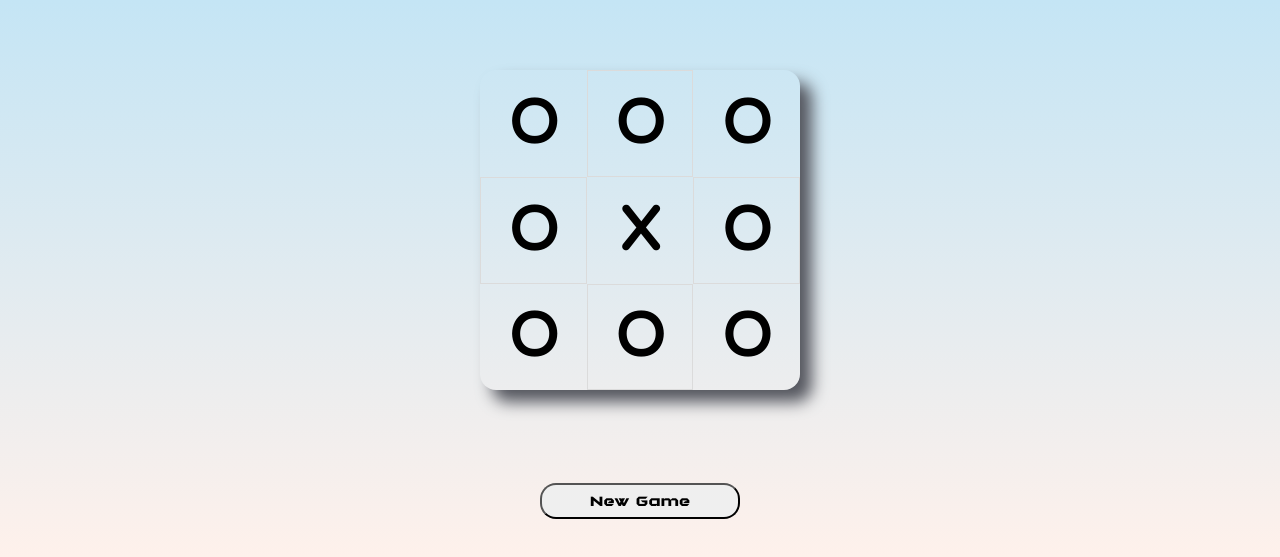
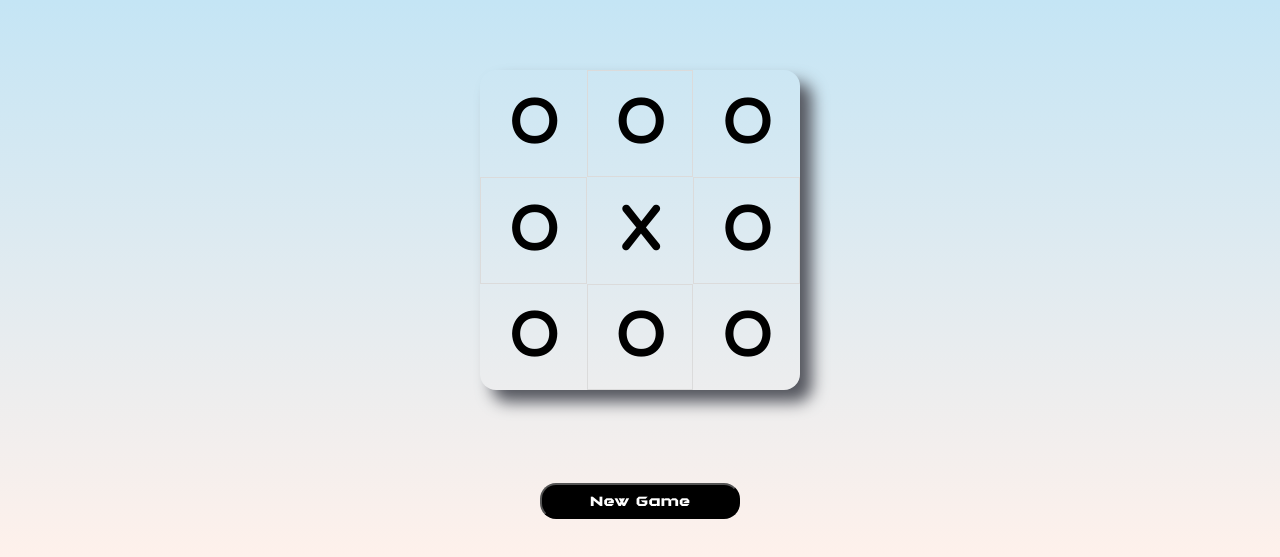
Before and after one commit to advait0012/naughts_-_crosses, a website built with Parcel: page index.html in a window 1280 px wide. In both pictures the pointer is over the button "New Game". Shown: the part 235-792 px from the top of the page. Built offline with nearby package versions, Linux system fonts and the light colour scheme; a web font is replaced by a local one.

Commit message:
styling done

```diff
--- a/assets/scss/main.scss
+++ b/assets/scss/main.scss
@@ -79,4 +79,8 @@ button {
   padding: 0.5rem 3rem;
   border-radius: 1rem;
   cursor: pointer;
+  &:hover{
+    background-color: black;
+    color: white;
+  }
 }
```
